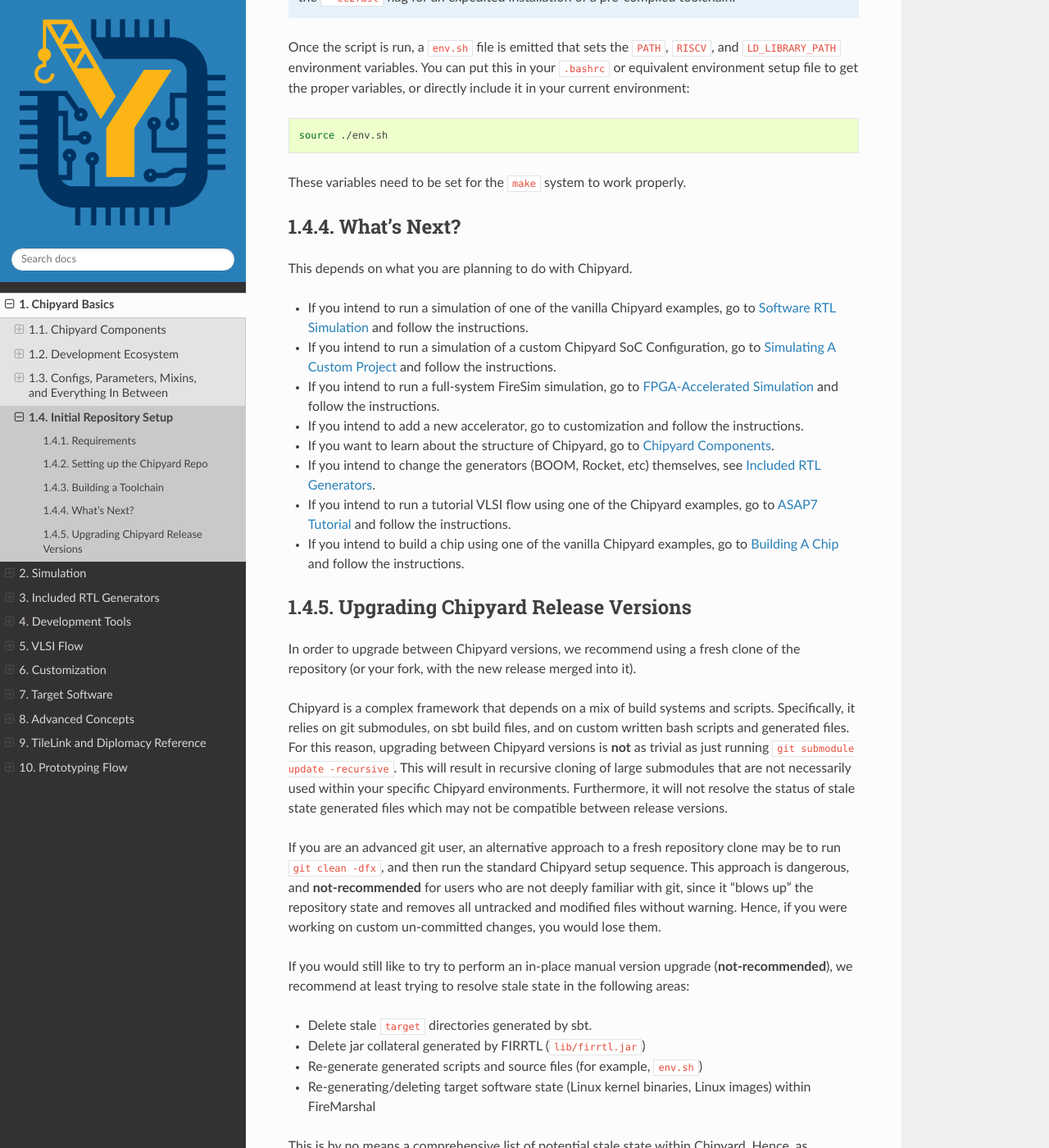
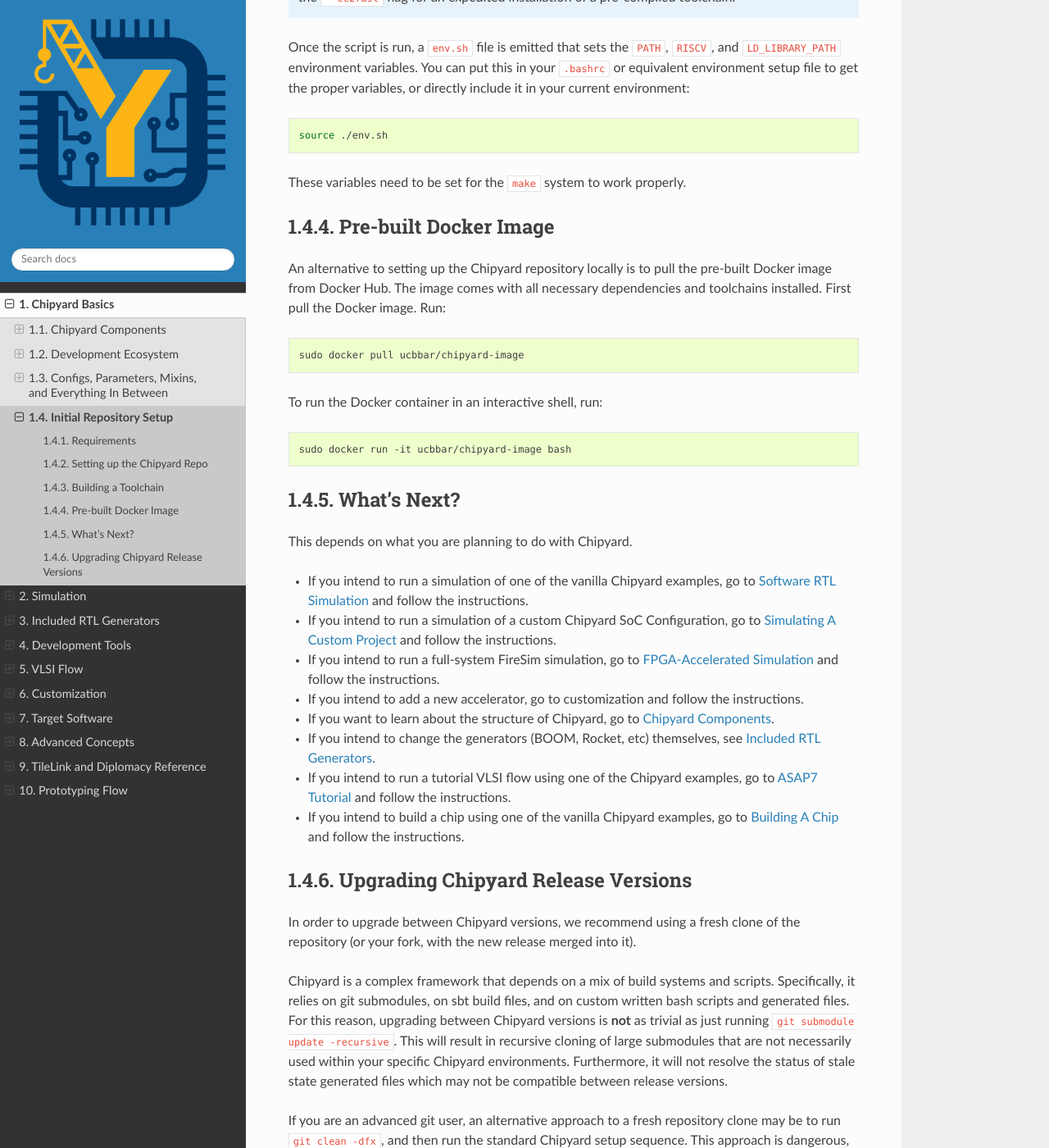
Before and after one commit to ucb-bar/chipyard, a Sphinx documentation site: the page built from docs/Chipyard-Basics/Initial-Repo-Setup.rst, in a window 1280 px wide and 1400 px high, scrolled down 1803 px. Shown: the whole window at 82% size. Built offline with Sphinx 7.4.7 and the Read the Docs theme 2.0.0, drawn with Linux system fonts in a browser that asks for light colours.

Commit message:
Added information about docker image

```diff
--- a/docs/Chipyard-Basics/Initial-Repo-Setup.rst
+++ b/docs/Chipyard-Basics/Initial-Repo-Setup.rst
@@ -66,6 +66,22 @@
 
 These variables need to be set for the ``make`` system to work properly.
 
+Pre-built Docker Image
+-------------------------------------------
+
+An alternative to setting up the Chipyard repository locally is to pull the pre-built Docker image from Docker Hub. The image comes with all necessary dependencies and toolchains installed.
+First pull the Docker image. Run:
+
+.. code-block:: shell
+
+    sudo docker pull ucbbar/chipyard-image
+
+To run the Docker container in an interactive shell, run:
+
+.. code-block:: shell
+
+    sudo docker run -it ucbbar/chipyard-image bash
+
 What's Next?
 -------------------------------------------
 
```
